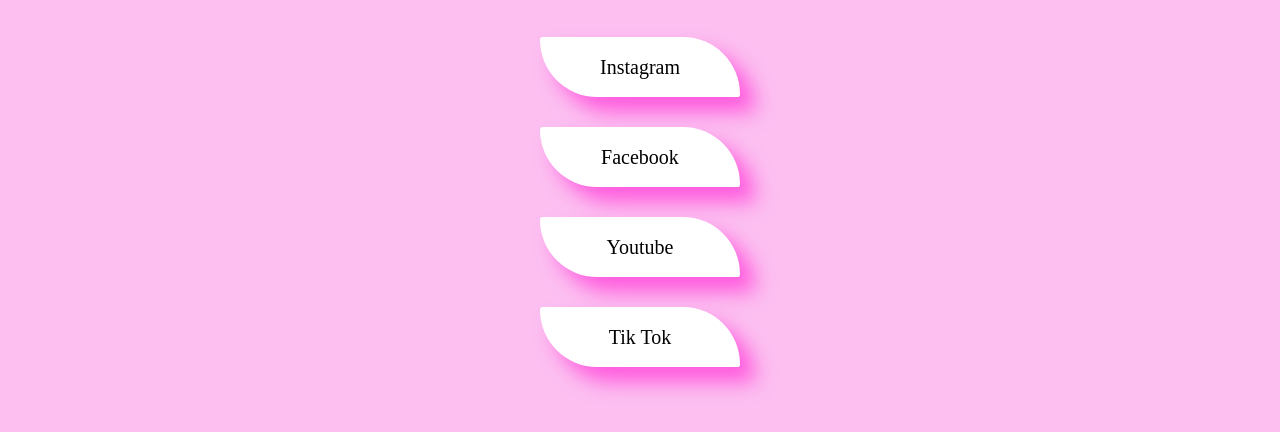
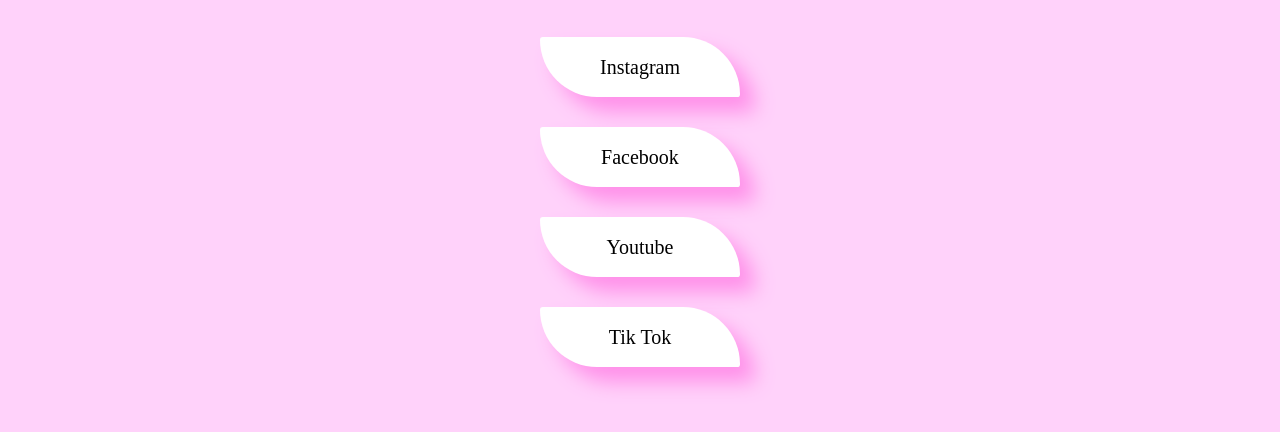
Before and after one commit to abielioficial/mc., a plain HTML site: page index.html in a window 1280 px wide. Shown: the part 372-804 px from the top of the page. Drawn offline with Linux system fonts and the light colour scheme.

Commit message:
Update style.css

```diff
--- a/style.css
+++ b/style.css
@@ -6,7 +6,7 @@
 }
 
 body {
-  background-color: rgb(252, 191, 240);
+  background-color: rgb(255, 210, 250);
   align-items: center;
   text-align: center;
   padding: 35px;
@@ -38,7 +38,7 @@
   justify-content: center;
   align-items: center;
   border-radius: 5px 100px;
-  box-shadow: 15px 15px 20px rgb(255, 91, 222);
+  box-shadow: 15px 15px 20px rgb(255, 144, 233);
 }
 
 a {
```
